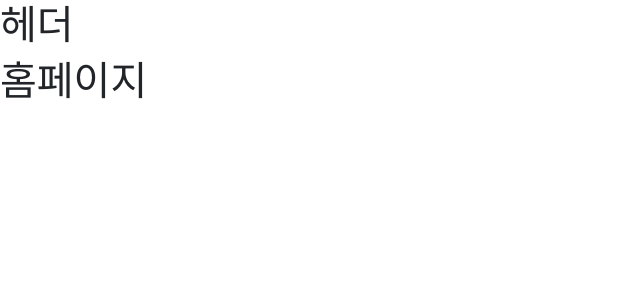
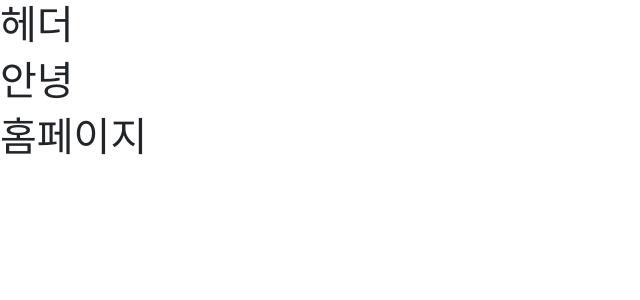
Before and after one commit to kokeoung/FE-Banana, a React (Vite) app: page / in a window 1280 px wide. Shown: the top 300 px of the page, without its empty margins (0-640 px from the left). Built offline with nearby package versions, Linux system fonts and the light colour scheme.

Commit message:
제발 되라

```diff
--- a/src/app/layouts/DefaultLayout.jsx
+++ b/src/app/layouts/DefaultLayout.jsx
@@ -7,6 +7,7 @@ const DefaultLayout=()=>{
     <div className="app-container">
       <Header />
       <main  className="main-content">
+        <h1>안녕</h1>
         <Outlet />
       </main>
     </div>
```
